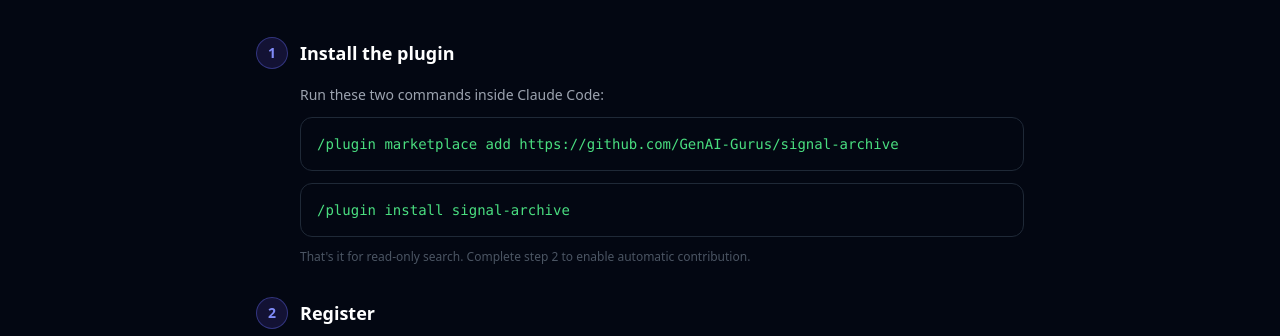
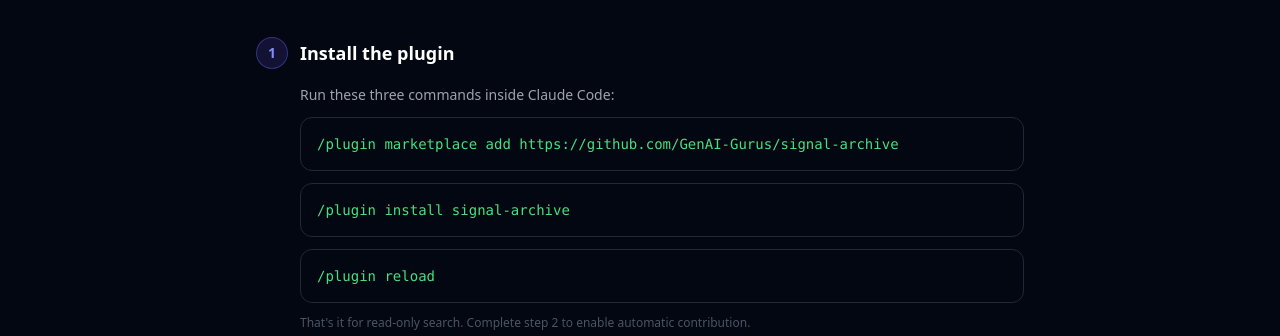
Before and after one commit to GenAI-Gurus/signal-archive, an Astro site in the folder website/: page /signal-archive/get-started in a window 1280 px wide. Shown: the part 464-800 px from the top of the page. Built offline with nearby package versions, Linux system fonts and the light colour scheme; Astro itself is replaced by a stand-in of ours.

Commit message:
fix(website): add /plugin reload step after installation

```diff
--- a/website/src/pages/get-started.astro
+++ b/website/src/pages/get-started.astro
@@ -32,7 +32,7 @@
         <div class="w-8 h-8 rounded-full bg-brand-900/60 border border-brand-500/40 flex items-center justify-center text-brand-400 font-bold text-sm">1</div>
         <h2 class="text-lg font-semibold text-white">Install the plugin</h2>
       </div>
-      <p class="text-gray-400 text-sm mb-3 ml-11">Run these two commands inside Claude Code:</p>
+      <p class="text-gray-400 text-sm mb-3 ml-11">Run these three commands inside Claude Code:</p>
       <div class="ml-11 space-y-3">
         <div class="bg-gray-950 border border-gray-800 rounded-xl p-4 font-mono text-sm relative group">
           <code id="plugin-add-cmd" class="text-green-400 select-all">/plugin marketplace add https://github.com/GenAI-Gurus/signal-archive</code>
@@ -41,6 +41,10 @@
         <div class="bg-gray-950 border border-gray-800 rounded-xl p-4 font-mono text-sm relative group">
           <code id="plugin-install-cmd" class="text-green-400 select-all">/plugin install signal-archive</code>
           <button data-copy="plugin-install-cmd" class="copy-btn absolute right-3 top-3 text-xs text-gray-600 hover:text-gray-300 transition-colors opacity-0 group-hover:opacity-100">copy</button>
+        </div>
+        <div class="bg-gray-950 border border-gray-800 rounded-xl p-4 font-mono text-sm relative group">
+          <code id="plugin-reload-cmd" class="text-green-400 select-all">/plugin reload</code>
+          <button data-copy="plugin-reload-cmd" class="copy-btn absolute right-3 top-3 text-xs text-gray-600 hover:text-gray-300 transition-colors opacity-0 group-hover:opacity-100">copy</button>
         </div>
         <p class="text-xs text-gray-600">That's it for read-only search. Complete step 2 to enable automatic contribution.</p>
       </div>
```
